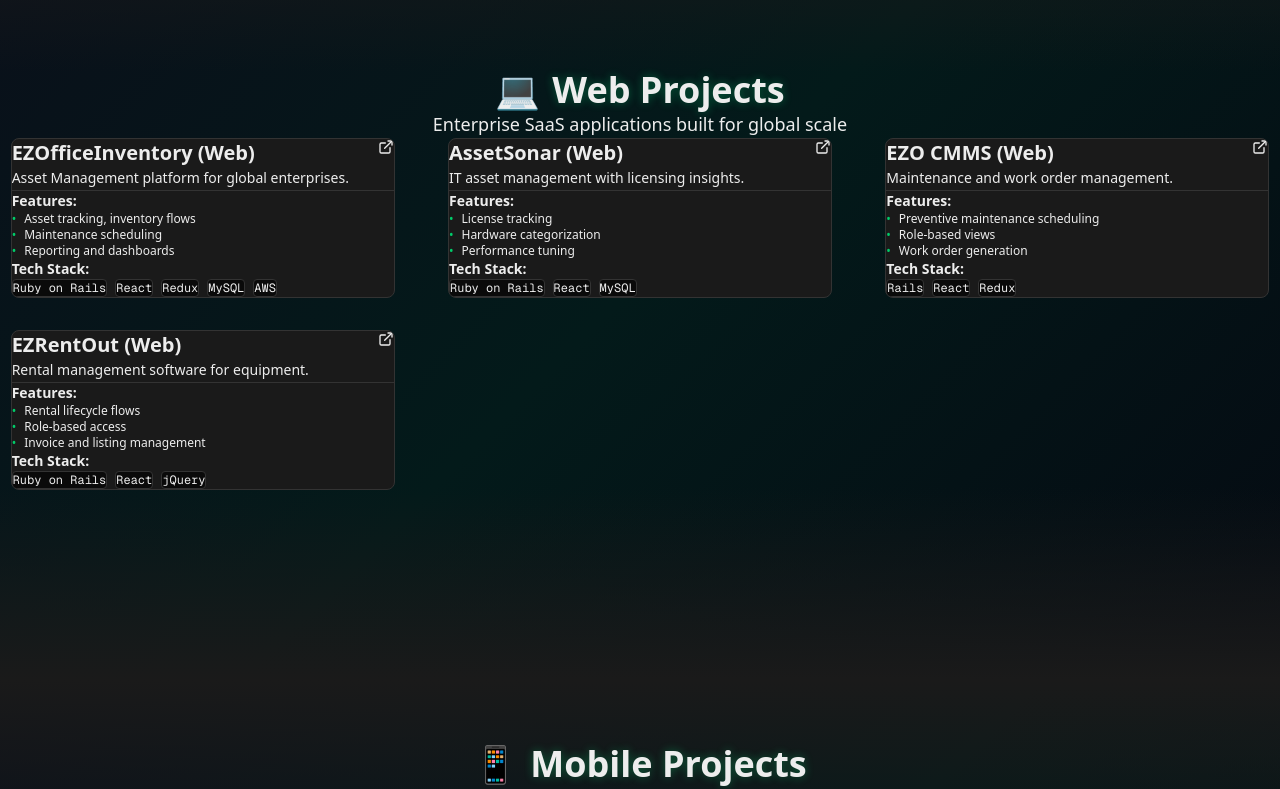
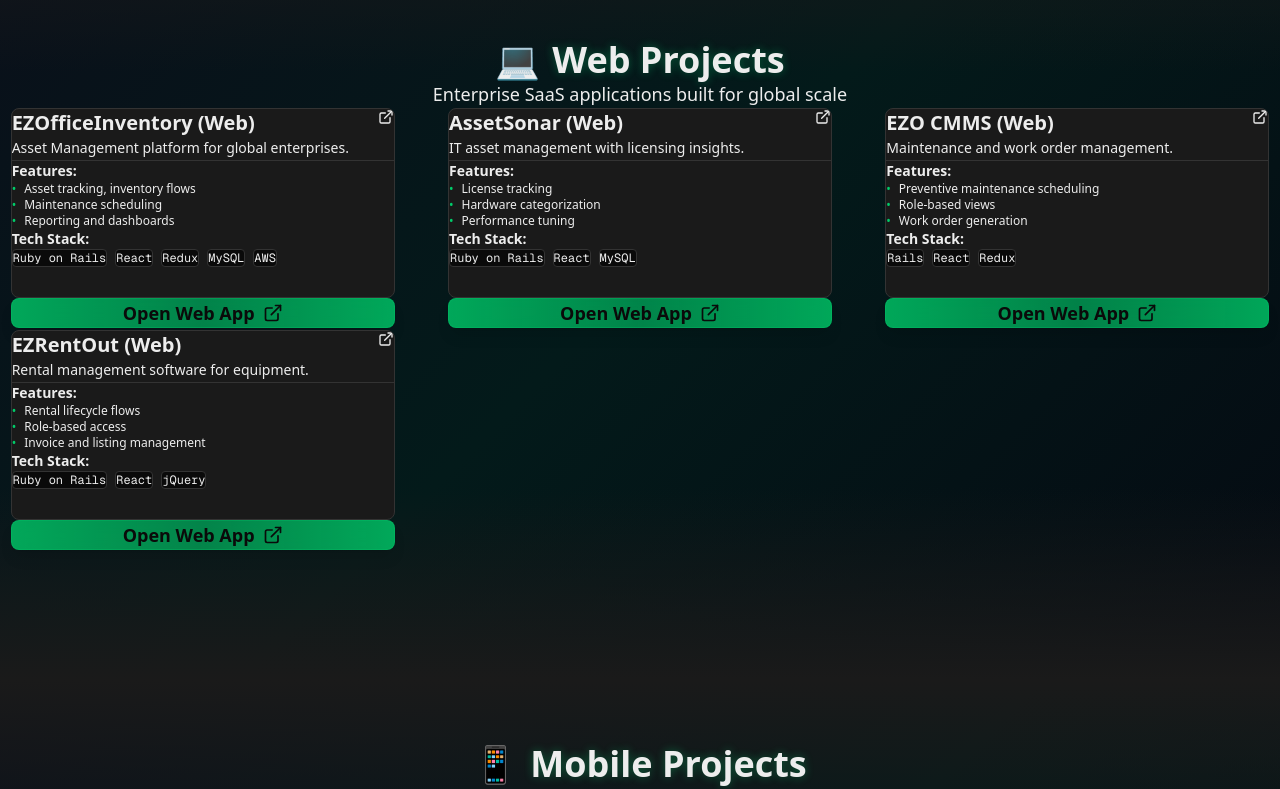
Before and after one commit to ZaidNx/portfolio, a Next.js app: page / in a window 1280 px wide. Shown: the part 2652-3441 px from the top of the page. Built offline with nearby package versions, Linux system fonts and the light colour scheme.

Commit message:
open appp btn

```diff
--- a/src/components/ProjectCard.tsx
+++ b/src/components/ProjectCard.tsx
@@ -279,6 +279,20 @@
           </motion.div>
         </div>
       </motion.div>
+
+      {/* Gorgeous Open Web App Button for Web Projects */}
+      {project.category === 'web' && project.liveUrl && (
+        <a
+          href={project.liveUrl}
+          target="_blank"
+          rel="noopener noreferrer"
+          className="group w-full flex items-center justify-center gap-2 py-3 px-6 rounded-lg bg-gradient-to-r from-primary/80 via-primary/60 to-primary/80 text-background font-semibold text-lg shadow-lg backdrop-blur border border-primary/30 transition hover:scale-105 hover:shadow-2xl hover:bg-primary hover:text-white active:scale-100 mt-6 mb-2"
+          style={{}}
+        >
+          <span>Open Web App</span>
+          <ExternalLink className="w-5 h-5 group-hover:translate-x-1 transition" />
+        </a>
+      )}
     </motion.div>
   );
 }
```
